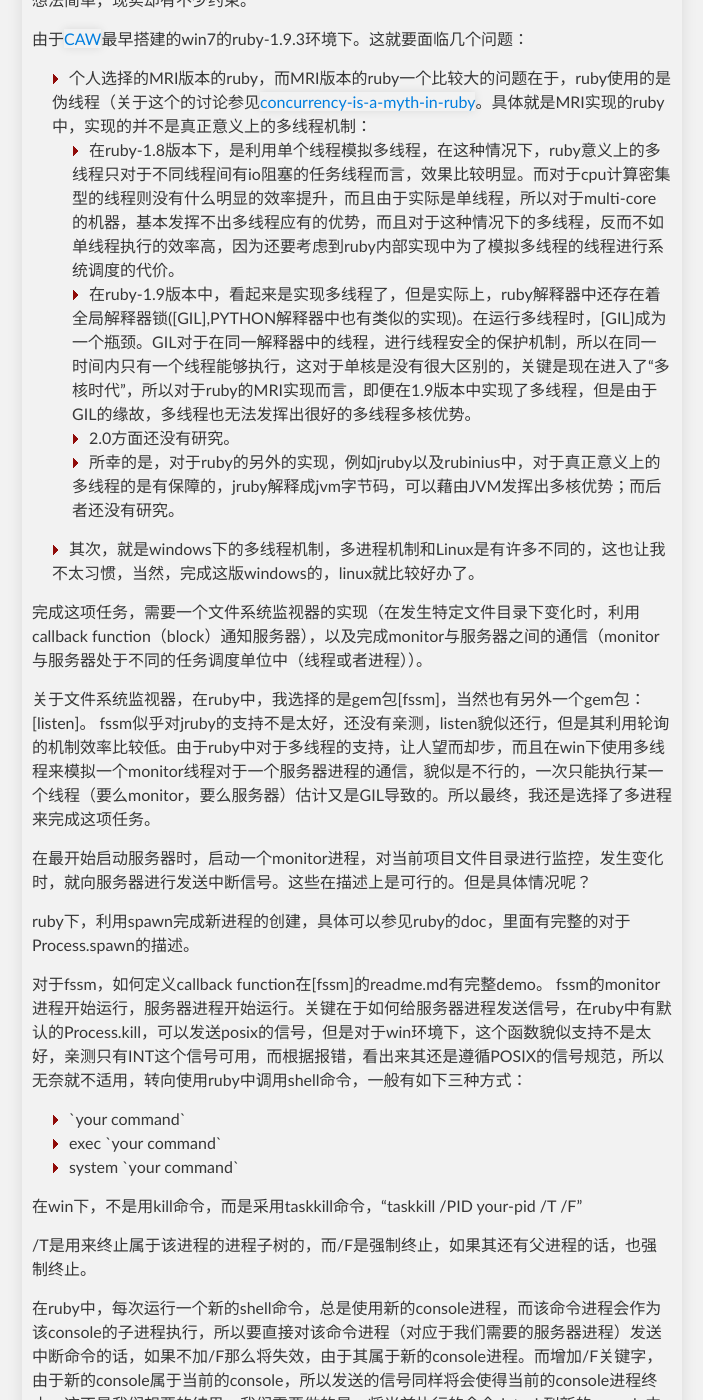
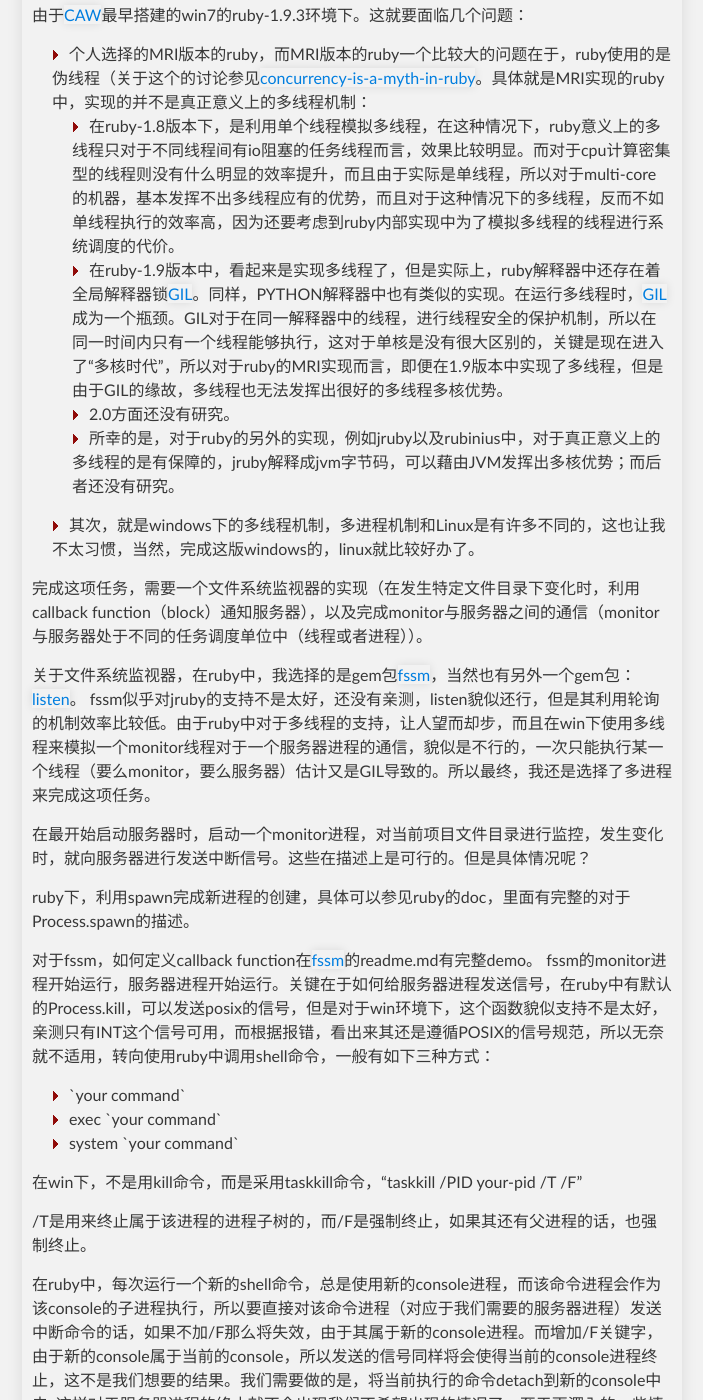
Before and after one commit to Xifzop/xifzop.github.com, a Jekyll site: the page built from _posts/2013-11-18-New-features-for-CAW.md, in a window 1280 px wide and 1400 px high, scrolled down 1198 px. Shown: the whole window, without its empty margins (234-937 px from the left). Built offline with Jekyll 4.4.1, drawn with Linux system fonts in a browser that asks for light colours; Markdown is read by kramdown in place of the engine named in the settings; comment, search, counter and statistics services are not loaded; some of the changed lines change nothing that is shown; some of the changed text lies outside the part shown.

Commit message:
refine new blog: feature reload.

```diff
--- a/_posts/2013-11-18-New-features-for-CAW.md
+++ b/_posts/2013-11-18-New-features-for-CAW.md
@@ -9,7 +9,7 @@
 ***2:41 下午 星期一, 十一月 18, 2013***
 
 ***
-前一段搭建的简易Web App开发框架[CAW](围绕ruby)(详见另外一篇CAW框架的介绍)。
+前一段搭建的简易Web App开发框架[CAW](详见另外一篇CAW框架的介绍)。
 在使用CAW开发的过程中，由于对于client request路由，数据库配置，以及处理特定请求调用的处理方法这些都是在CAW中服务器启动一开始进行初始化的，所以在每次对于与这些相关的文件进行修改之后，总是要手动重启服务器，总让人觉得很麻烦，于是借着之前在开发别的项目的时候的服务器的使用经验，个人觉得说服务器应当能自动检测到配置或者初始化所需的注册文件的变化，并且进行相应的重启。当然，这只是第一阶段的想法，第二阶段希望能实现平滑地重新加载服务器最新的配置，也就是不让CAW中服务器进程终止的情况下，对CAW相应的模块进行部分重新加载，也就是“热加载”，有点类似JVM中动态加载类这样的任务，获得运行时带来的灵活性。这样的话，每次服务器总能反映出最新的配置变化，给开发能省省心。
 
 第一个版本自然是要从最简单的功能。
@@ -29,7 +29,7 @@
 
 + 个人选择的MRI版本的ruby，而MRI版本的ruby一个比较大的问题在于，ruby使用的是伪线程（关于这个的讨论参见[concurrency-is-a-myth-in-ruby]。具体就是MRI实现的ruby中，实现的并不是真正意义上的多线程机制：
 	+ 在ruby-1.8版本下，是利用单个线程模拟多线程，在这种情况下，ruby意义上的多线程只对于不同线程间有io阻塞的任务线程而言，效果比较明显。而对于cpu计算密集型的线程则没有什么明显的效率提升，而且由于实际是单线程，所以对于multi-core的机器，基本发挥不出多线程应有的优势，而且对于这种情况下的多线程，反而不如单线程执行的效率高，因为还要考虑到ruby内部实现中为了模拟多线程的线程进行系统调度的代价。
-	+ 在ruby-1.9版本中，看起来是实现多线程了，但是实际上，ruby解释器中还存在着全局解释器锁([GIL],PYTHON解释器中也有类似的实现)。在运行多线程时，[GIL]成为一个瓶颈。GIL对于在同一解释器中的线程，进行线程安全的保护机制，所以在同一时间内只有一个线程能够执行，这对于单核是没有很大区别的，关键是现在进入了“多核时代”，所以对于ruby的MRI实现而言，即便在1.9版本中实现了多线程，但是由于GIL的缘故，多线程也无法发挥出很好的多线程多核优势。
+	+ 在ruby-1.9版本中，看起来是实现多线程了，但是实际上，ruby解释器中还存在着全局解释器锁[GIL]。同样，PYTHON解释器中也有类似的实现。在运行多线程时，[GIL]成为一个瓶颈。GIL对于在同一解释器中的线程，进行线程安全的保护机制，所以在同一时间内只有一个线程能够执行，这对于单核是没有很大区别的，关键是现在进入了“多核时代”，所以对于ruby的MRI实现而言，即便在1.9版本中实现了多线程，但是由于GIL的缘故，多线程也无法发挥出很好的多线程多核优势。
 	+ 2.0方面还没有研究。
 	+ 所幸的是，对于ruby的另外的实现，例如jruby以及rubinius中，对于真正意义上的多线程的是有保障的，jruby解释成jvm字节码，可以藉由JVM发挥出多核优势；而后者还没有研究。
 + 其次，就是windows下的多线程机制，多进程机制和Linux是有许多不同的，这也让我不太习惯，当然，完成这版windows的，linux就比较好办了。
@@ -59,7 +59,7 @@
 通过ruby进行进程间通信，这个监视部分文件系统并且通知服务器重新载入的new feature就完成了，已经添加到[CAW]的最新版本中去了。
 
 [CAW]: https://github.com/Xifzop/CAW "Web App Framework CAW"
-[concurrency-is-a-myth-in-ruby]: http://www.igvita.com/2008/11/13/concurrency-is-a-myth-in-ruby/
-[GIL] http://en.wikipedia.org/wiki/Global_Interpreter_Lock "Global Interpreter Lock"
+[concurrency-is-a-myth-in-ruby]: http://www.igvita.com/2008/11/13/concurrency-is-a-myth-in-ruby/ "Ig"
+[GIL]: http://en.wikipedia.org/wiki/Global_Interpreter_Lock "Global Interpreter Lock"
 [fssm]: https://github.com/ttilley/fssm "文件系统监控"
 [listen]: https://github.com/guard/listen "文件系统监控"
```
